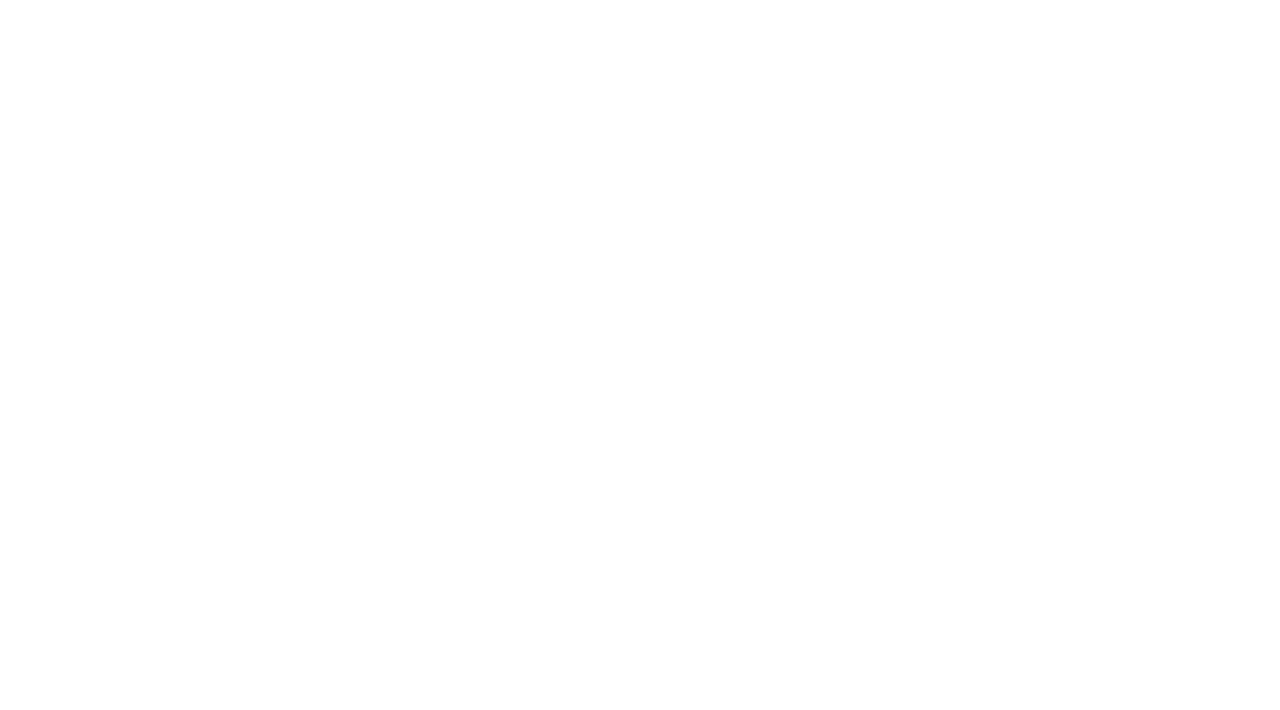
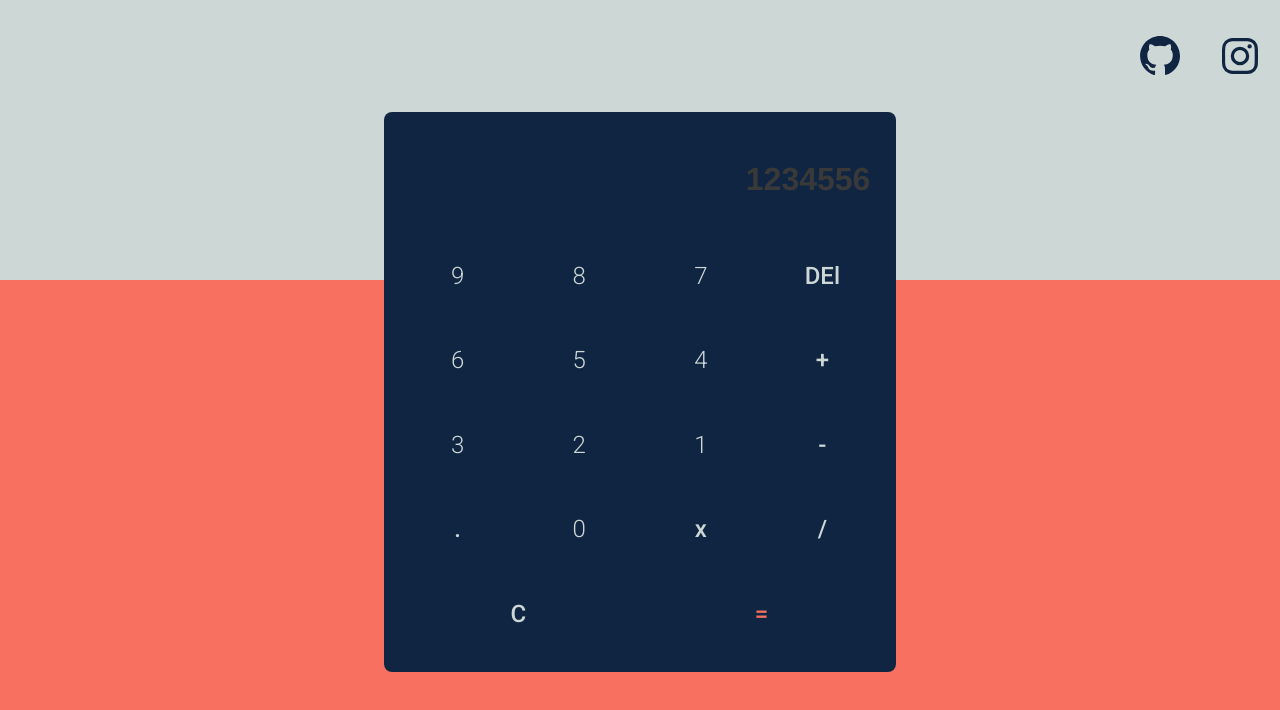
Before and after one commit to JavierCarrasco08/calculadora, a plain HTML site: page src/index.html in a window 1280 px wide. Drawn offline with Linux system fonts and the light colour scheme.

Commit message:
Adding styles Desktop

```diff
--- /dev/null
+++ b/dist/reset-styles/reset.css
@@ -0,0 +1,191 @@
+@charset "UTF-8";
+/*
+
+  Con este reset vamos a resolver:
+    👉 Unificar el uso de Custom Properties
+    👉 Problemas de box-model más generales
+    👉 Problemas con imagenes, vídeos e iconos svg
+    👉 Problemas con tipografías y etiquetas input en formularios
+    👉 Unificar la tipografía de todas las etiquetas de una web
+
+*/
+/* Aquí definimos las Custom properties */
+:root {
+  --negro: #393939;
+  /* Tipografía */
+  --tipo-principal: Helvetica, Arial, sans-serif;
+  --tipo-secundaria: Verdana;
+}
+
+/* Las adaptamos al modo oscuro */
+@media (prefers-color-scheme: dark) {
+  :root {
+    --negro: #ececec;
+  }
+}
+/* Opcional */
+/* Configuramos si un usuario ha activado el modo alto contraste. (WD) */
+/* Opcional */
+/* Desactivamos los animations en el caso de que el usuario haya configurado el modo sin animation */
+@media (prefers-reduced-motion: reduce) {
+  * {
+    -webkit-animation: none !important;
+    animation: none !important;
+    -webkit-transition: none !important;
+    transition: none !important;
+  }
+}
+/* Reseteamos los margin y paddings de todas las etiquetas */
+*,
+::before,
+::after {
+  margin: 0;
+  padding: 0;
+  border: 0;
+  -webkit-box-sizing: border-box;
+  box-sizing: border-box;
+  vertical-align: baseline;
+}
+
+/* Evitamos problemas con las imagenes */
+img,
+picture,
+video,
+iframe,
+figure {
+  max-width: 100%;
+  width: 100%;
+  display: block;
+  /* opcional */
+  -o-object-fit: cover;
+  object-fit: cover;
+  /* opcional */
+  -o-object-position: center center;
+  object-position: center center;
+}
+
+/* Reseteamos los enlaces para funcionar como cajas... */
+a {
+  display: block;
+  text-decoration: none;
+  color: inherit;
+  font-size: inherit;
+}
+
+/* ... excepto los que se encuentran en párrafos */
+p a {
+  display: inline;
+}
+
+/* Quitamos los puntos de los <li> */
+li {
+  list-style-type: none;
+}
+
+/* Configuramos anclas suaves */
+html {
+  scroll-behavior: smooth;
+}
+
+/* Desactivamos estilos por defecto de las principales etiquetas de texto */
+h1,
+h2,
+h3,
+h4,
+h5,
+h6,
+p,
+span,
+a,
+strong,
+blockquote,
+i,
+b,
+u,
+em {
+  font-size: 1em;
+  font-weight: inherit;
+  font-style: inherit;
+  text-decoration: none;
+  color: inherit;
+}
+
+/* Evitamos problemas con los pseudoelementos de quotes */
+blockquote:before,
+blockquote:after,
+q:before,
+q:after {
+  content: "";
+  content: none;
+}
+
+/* Configuramos el texto que seleccionamos */
+::-moz-selection {
+  background-color: var(--negro);
+  color: var(--blanco);
+}
+::selection {
+  background-color: var(--negro);
+  color: var(--blanco);
+}
+
+/* Nivelamos problemas de tipografías y colocación de formularios */
+form,
+input,
+textarea,
+select,
+button,
+label {
+  font-family: inherit;
+  font-size: inherit;
+  -webkit-hyphens: auto;
+  -ms-hyphens: auto;
+  hyphens: auto;
+  background-color: transparent;
+  color: inherit;
+  display: block;
+  /* opcional */
+  -webkit-appearance: none;
+  -moz-appearance: none;
+  appearance: none;
+}
+
+/* Reseteamos las tablas */
+table,
+tr,
+td {
+  border-collapse: collapse;
+  border-spacing: 0;
+}
+
+/* Evitamos problemas con los SVG */
+svg {
+  width: 100%;
+  display: block;
+  fill: currentColor;
+}
+
+/* (Probándolo, no usar en producción) En el caso de añadir una  */
+/* p svg{
+  display: inline;
+  width: initial;
+} */
+/* Configuramos la tipografía para toda la web */
+body {
+  min-height: 100vh;
+  font-size: 100%;
+  font-family: var(--tipo-principal);
+  color: var(--negro);
+  /* opcional */
+  line-height: 1.4em;
+  /* opcional */
+  -webkit-hyphens: auto;
+  -ms-hyphens: auto;
+  hyphens: auto;
+  /* opcional */
+  font-smooth: always;
+  /* opcional */
+  -webkit-font-smoothing: antialiased;
+  /* opcional */
+  -moz-osx-font-smoothing: grayscale;
+}
--- a/src/index.html
+++ b/src/index.html
@@ -4,7 +4,64 @@
     <meta charset="UTF-8" />
     <meta http-equiv="X-UA-Compatible" content="IE=edge" />
     <meta name="viewport" content="width=device-width, initial-scale=1.0" />
+    <link rel="preconnect" href="https://fonts.googleapis.com" />
+    <link rel="preconnect" href="https://fonts.gstatic.com" crossorigin />
+    <link
+      href="https://fonts.googleapis.com/css2?family=Roboto:wght@100;300;500;700&display=swap"
+      rel="stylesheet" />
     <title>Calculator</title>
+    <link rel="stylesheet" href="./../dist/reset-styles/reset.css" />
+    <link rel="stylesheet" href="./../dist/styles/index.css" />
+    <link
+      rel="shortcut icon"
+      href="./assets/svg/calculator.svg"
+      type="image/x-icon" />
   </head>
-  <body></body>
+  <body>
+    <header class="hero">
+      <nav class="hero__nav">
+        <a
+          href="https://github.com/JavierCarrasco08"
+          title="Github"
+          target="_blank"
+          class="hero__enl"
+          rel="noopener referrer"
+          ><img src="./assets/svg/github.svg" alt="Github"
+        /></a>
+        <a
+          href="https://www.instagram.com/javier_carrasco08/?hl=es-la"
+          title="Instagram"
+          target="_blank"
+          rel="noopener referrer"
+          class="hero__enl">
+          <img src="./assets/svg/instagram.svg" alt="Instagram"
+        /></a>
+      </nav>
+    </header>
+    <main class="calculator">
+      <header class="calculator__screen">
+        <p class="calculator__num">1234556</p>
+      </header>
+      <section class="calculator__body">
+        <button class="calculator__number">9</button>
+        <button class="calculator__number">8</button>
+        <button class="calculator__number">7</button>
+        <button class="calculator__del">DEl</button>
+        <button class="calculator__number">6</button>
+        <button class="calculator__number">5</button>
+        <button class="calculator__number">4</button>
+        <button class="calculator__op">+</button>
+        <button class="calculator__number">3</button>
+        <button class="calculator__number">2</button>
+        <button class="calculator__number">1</button>
+        <button class="calculator__op">-</button>
+        <button class="calculator__decimal">.</button>
+        <button class="calculator__number">0</button>
+        <button class="calculator__op">x</button>
+        <button class="calculator__op">/</button>
+        <button class="calculator__delete">C</button>
+        <button class="calculator__op--igual">=</button>
+      </section>
+    </main>
+  </body>
 </html>
--- /dev/null
+++ b/src/sass/_variables.scss
@@ -0,0 +1,3 @@
+$primary-color-red: #f87060;
+$primary-color-black: #102542;
+$primary-color-gray: #cdd7d6;
--- /dev/null
+++ b/src/sass/style.scss
@@ -0,0 +1,145 @@
+@use "_variables" as *;
+// HTML
+html {
+  font-family: "Roboto", sans-serif;
+  background-color: $primary-color-black;
+}
+
+body {
+  background-image: linear-gradient(
+    $primary-color-gray 35%,
+    $primary-color-red 15%,
+    $primary-color-red 50%
+  );
+  overflow-x: hidden;
+  max-width: 1500px;
+  margin: {
+    left: auto;
+    right: auto;
+  }
+  display: flex;
+  flex-direction: column;
+  align-items: center;
+  gap: 2rem;
+}
+
+.hero {
+  width: 100%;
+  height: 10vh;
+  display: flex;
+  justify-content: flex-end;
+  align-items: end;
+  padding: {
+    right: 1rem;
+  }
+  &__nav {
+    display: flex;
+    gap: 2rem;
+  }
+  &__enl {
+    width: 3rem;
+    transition: transform 0.5s ease;
+    -webkit-transition: transform 0.5s ease;
+    -moz-transition: transform 0.5s ease;
+    -ms-transition: transform 0.5s ease;
+    -o-transition: transform 0.5s ease;
+    &:hover {
+      transform: translateY(-10px);
+      -webkit-transform: translateY(-10px);
+      -moz-transform: translateY(-10px);
+      -ms-transform: translateY(-10px);
+      -o-transform: translateY(-10px);
+    }
+  }
+}
+
+.calculator {
+  overflow: hidden;
+  min-width: 20rem;
+  width: 40%;
+  height: 70vh;
+  background-color: $primary-color-black;
+  display: flex;
+  flex-direction: column;
+  align-items: center;
+  justify-content: space-between;
+  font-size: 1.5rem;
+  padding: {
+    top: 1rem;
+    bottom: 1rem;
+  }
+
+  &__screen {
+    width: 90%;
+    height: 18%;
+    font-size: 2rem;
+    font-weight: 700;
+    text-align: right;
+    overflow-y: hidden;
+    overflow-x: scroll;
+    &::-webkit-scrollbar {
+      -webkit-appearance: none;
+    }
+    &::-webkit-scrollbar:vertical {
+      width: 10px;
+    }
+    &::-webkit-scrollbar:horizontal {
+      height: 0.2rem;
+    }
+    &::-webkit-scrollbar-thumb {
+      background-color: $primary-color-red;
+      border-radius: 20px;
+      width: 50%;
+      //   border: 2px solid $primary-color-gray;
+    }
+    &::-webkit-scrollbar-track {
+      border-radius: 10px;
+    }
+  }
+  &__num {
+    margin-top: 2.5rem;
+  }
+  &__body {
+    width: 95%;
+    height: 80%;
+    color: $primary-color-gray;
+    display: flex;
+    flex-wrap: wrap;
+  }
+  &__number,
+  &__op,
+  &__del,
+  &__delete,
+  &__op--igual,
+  &__decimal {
+    font-family: "Roboto", sans-serif;
+    width: 25%;
+    cursor: pointer;
+    border: none;
+    outline: none;
+    background-color: transparent;
+    transition: color 0.5s linear;
+    -webkit-transition: color 0.5s linear;
+    -moz-transition: color 0.5s linear;
+    -ms-transition: color 0.5s linear;
+    -o-transition: color 0.5s linear;
+    &:hover {
+      color: $primary-color-red;
+    }
+  }
+  &__number {
+    font-weight: 300;
+  }
+  &__delete,
+  &__op--igual {
+    width: 50%;
+  }
+  &__op--igual {
+    color: $primary-color-red;
+  }
+  border-radius: 0.5rem;
+  -webkit-border-radius: 0.5rem;
+  -moz-border-radius: 0.5rem;
+  -ms-border-radius: 0.5rem;
+  -o-border-radius: 0.5rem;
+}
```
Also changed, not shown: dist/sass/style.scss (deleted), dist/styles/index.css (added), src/assets/svg/calculator.svg (added), src/assets/svg/github.svg (added), src/assets/svg/instagram.svg (added), src/styles/index.css (deleted), 2 other files.
